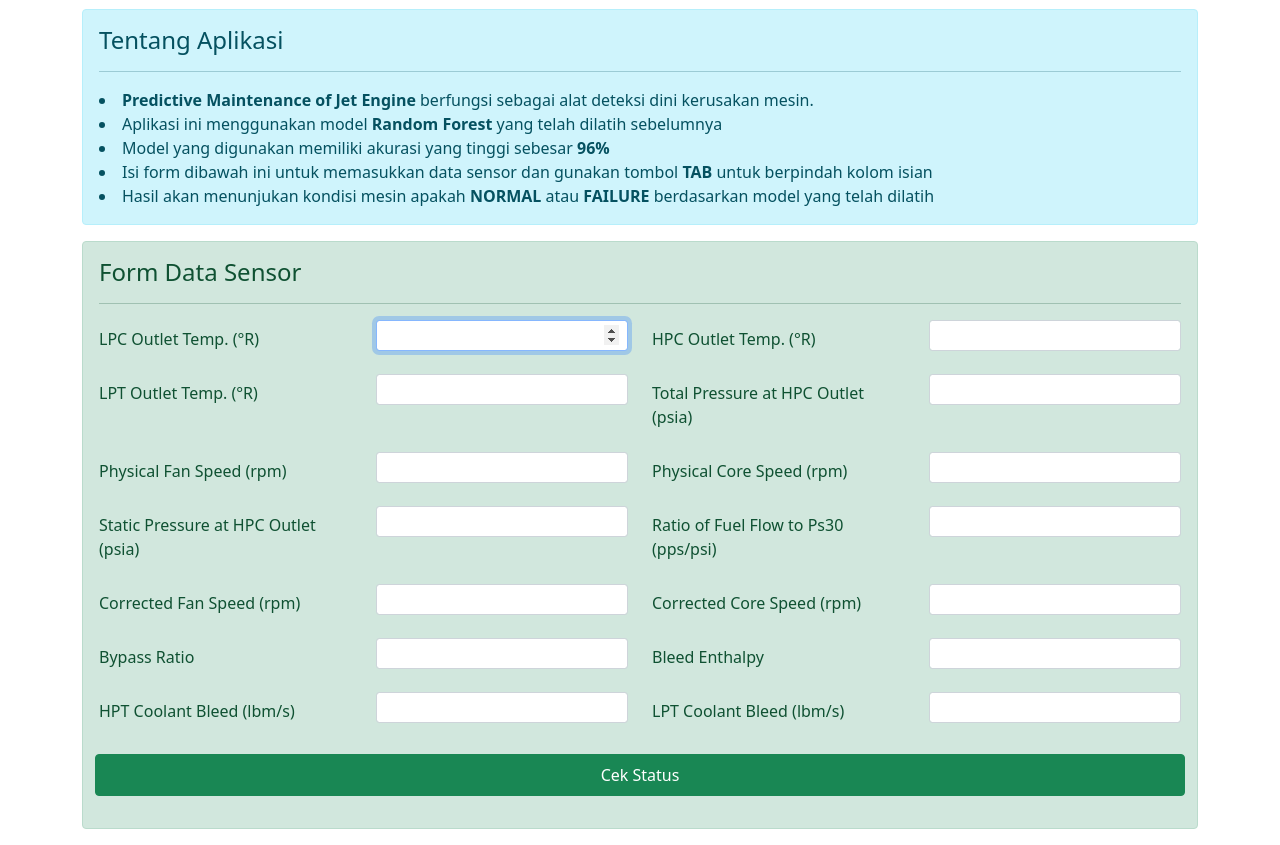
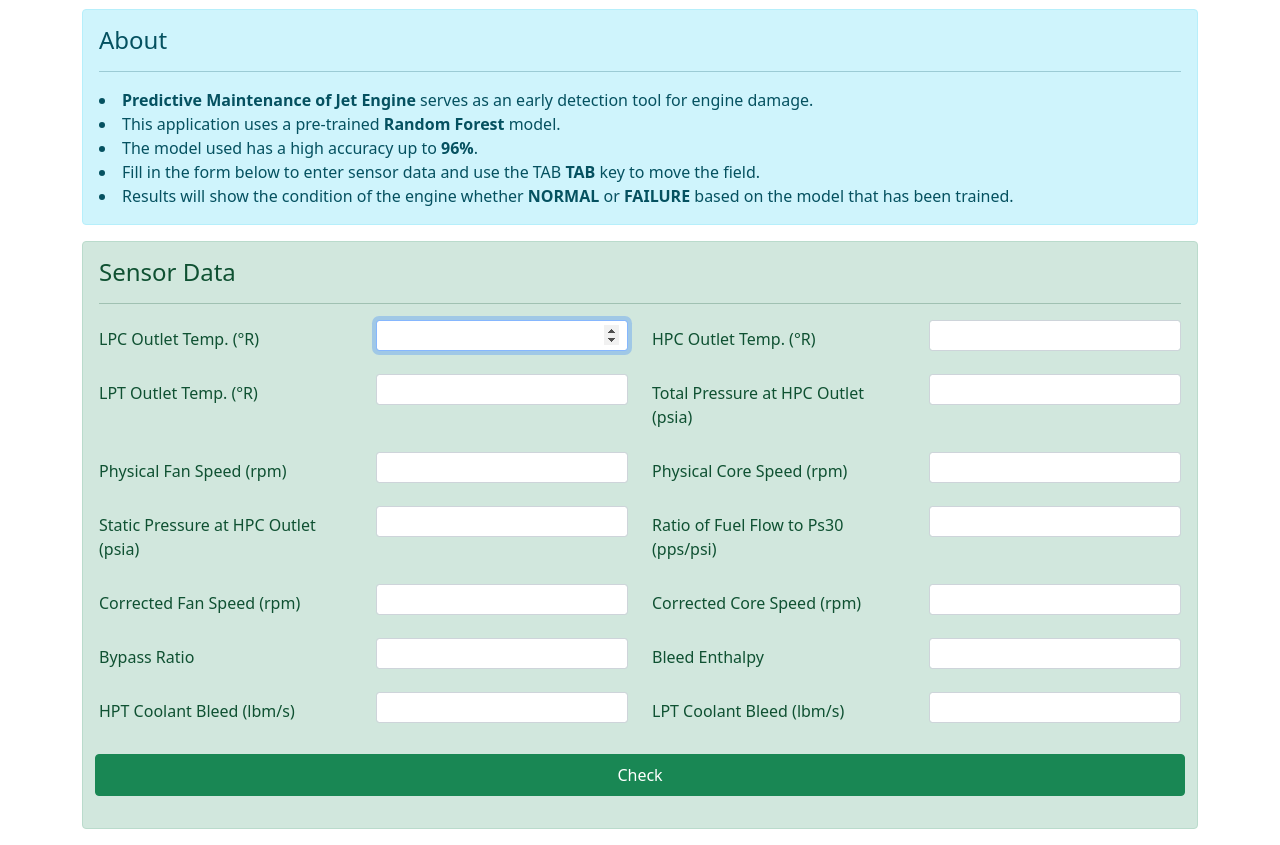
Before and after one commit to adizaen/survival_analysis_nasa_jet_turbofan, a Python web app: template flask/templates/index.html in a window 1280 px wide. Shown: the part 80-925 px from the top of the page. Run offline with Jinja, Linux system fonts and the light colour scheme; the template is opened without the code that fills it, so the values that code supplies are empty.

Commit message:
App language: ID to EN

```diff
--- a/flask/static/js/myScript.js
+++ b/flask/static/js/myScript.js
@@ -46,11 +46,11 @@ $(document).ready(function() {
             })
             .done(function(data) {
                 if (data == 0) {
-                    $('.text-hasil').text("MESIN NORMAL");
+                    $('.text-hasil').text("NORMAL");
                     $('#alert-hasil').removeClass('alert-danger');
                     $('#alert-hasil').addClass('alert-success');
                 } else {
-                    $('.text-hasil').text("MESIN FAILURE");
+                    $('.text-hasil').text("FAILURE");
                     $('#alert-hasil').removeClass('alert-success');
                     $('#alert-hasil').addClass('alert-danger');
                 }
--- a/flask/templates/index.html
+++ b/flask/templates/index.html
@@ -20,19 +20,19 @@
 
     <div class="container">
         <div class="alert alert-info alert-informasi" role="alert">
-            <h4 class="alert-heading">Tentang Aplikasi</h4>
+            <h4 class="alert-heading">About</h4>
             <hr>
-            <li class="ml-3"><strong>Predictive Maintenance of Jet Engine</strong> berfungsi sebagai alat deteksi dini kerusakan mesin.</li>
-            <li class="ml-3">Aplikasi ini menggunakan model <strong>Random Forest</strong> yang telah dilatih sebelumnya</li>
-            <li class="ml-3">Model yang digunakan memiliki akurasi yang tinggi sebesar <strong>96%</strong></li>
-            <li class="ml-3">Isi form dibawah ini untuk memasukkan data sensor dan gunakan tombol <strong>TAB</strong> untuk berpindah kolom isian</li>
-            <li class="ml-3">Hasil akan menunjukan kondisi mesin apakah <strong>NORMAL</strong> atau
-                <strong>FAILURE</strong> berdasarkan model yang telah dilatih
+            <li class="ml-3"><strong>Predictive Maintenance of Jet Engine</strong> serves as an early detection tool for engine damage.</li>
+            <li class="ml-3">This application uses a pre-trained <strong>Random Forest</strong> model.</li>
+            <li class="ml-3">The model used has a high accuracy up to <strong>96%</strong>.</li>
+            <li class="ml-3">Fill in the form below to enter sensor data and use the TAB <strong>TAB</strong> key to move the field.</li>
+            <li class="ml-3">Results will show the condition of the engine whether <strong>NORMAL</strong> or
+                <strong>FAILURE</strong> based on the model that has been trained.
             </li>
         </div>
 
         <div class="alert alert-success alert-data" role="alert">
-            <h4 class="alert-heading">Form Data Sensor</h4>
+            <h4 class="alert-heading">Sensor Data</h4>
             <hr>
             <form action="/getResult" method="post" role="form" id="form-data">
                 <div class="row my-2">
@@ -113,15 +113,15 @@
                 </div>
 
                 <div class="row my-2 mt-4 px-2">
-                    <button type="submit" class="btn btn-success btn-submit py-2">Cek Status</button>
+                    <button type="submit" class="btn btn-success btn-submit py-2">Check</button>
                 </div>
             </form>
         </div>
         <div class="alert alert-success text-center result_area" role="alert" id="alert-hasil">
-            <p class="">Hasil Pengecekan</p>
+            <p class="">Checking Result</p>
             <hr>
             <h3 class="py-2 fw-bolder text-hasil">-</h3>
-            <button type="button" class="btn btn-outline-success btn-refill py-2 px-4 mt-2">Cek Ulang</button>
+            <button type="button" class="btn btn-outline-success btn-refill py-2 px-4 mt-2">Recheck Status</button>
         </div>
     </div>
 
```
